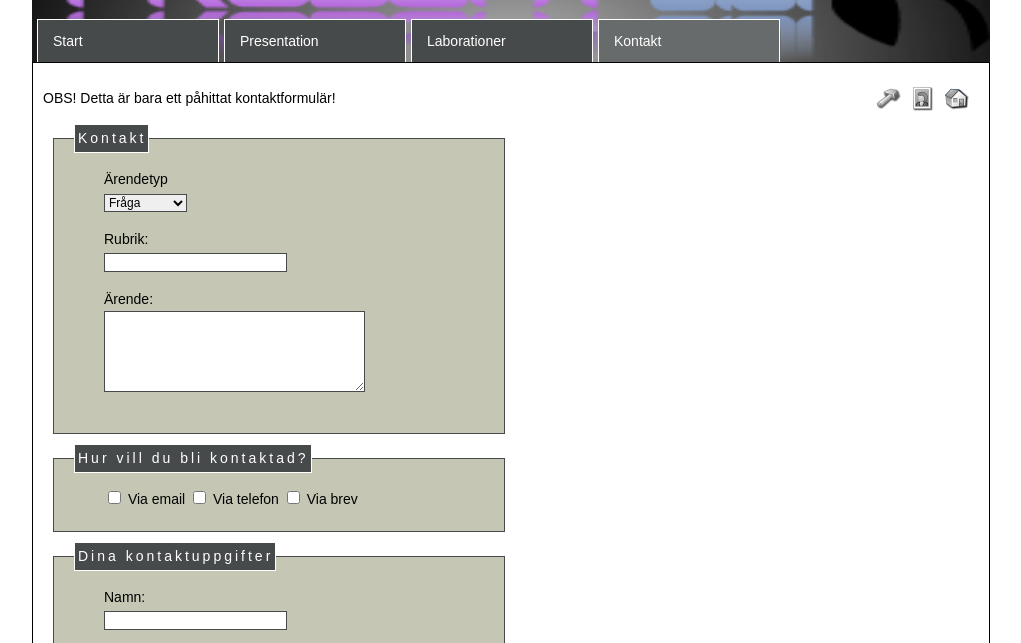
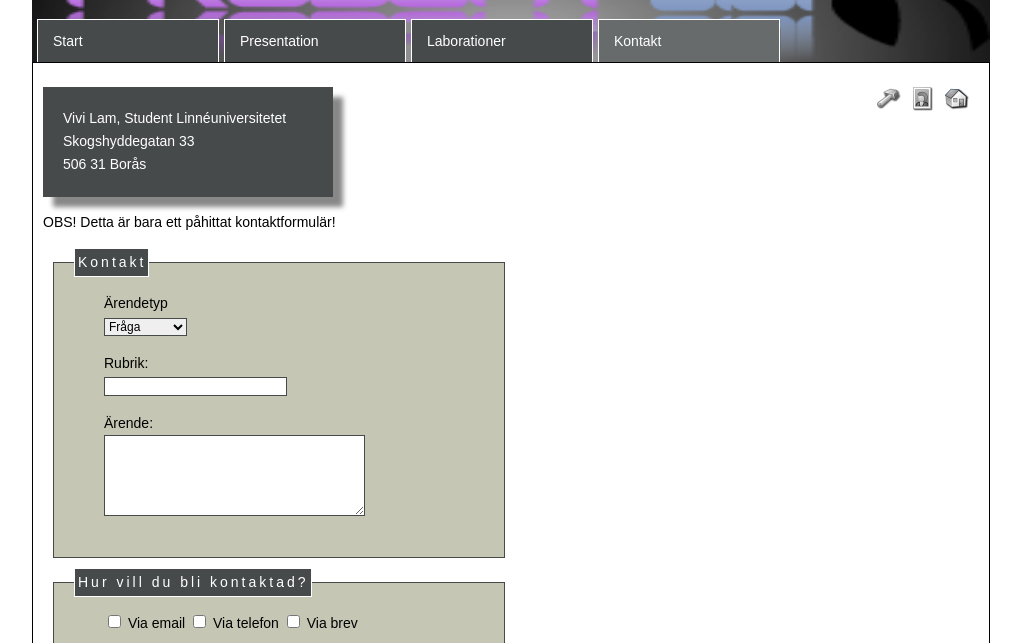
Before and after one commit to vl222cu/1ik415-laborationer, a plain HTML site: page pages/kontakt.html in a window 1280 px wide. Shown: the part 105-748 px from the top of the page, without its empty margins (129-1150 px from the left). Drawn offline with Linux system fonts and the light colour scheme; a web font is replaced by a local one.

Commit message:
lagt till hcard

```diff
--- a/css/style.css
+++ b/css/style.css
@@ -193,6 +193,16 @@ figcaption
     color: #FFF;
 }
 
+#hcard-Vivi-Lam
+{
+width:250px;
+height:70px;
+padding: 20px;
+background: #474A4A;
+color: #FFF;
+box-shadow: 10px 10px 5px #888888;
+}
+
 /*Användning av sprites*/
 #sprites-list a
 {
--- a/pages/kontakt.html
+++ b/pages/kontakt.html
@@ -35,6 +35,17 @@
         <li><a id="hammer-icon" href="laborationer.html">Laborationer</a></li>
     </ul>
     </div>
+
+<section id="hcard-Vivi-Lam" class="vcard">
+    <span class="given-name">Vivi</span>
+    <span class="family-name">Lam,</span>
+    <span class="org">Student Linnéuniversitetet</span>
+
+    <section class="adr">
+        <span class="street-address">Skogshyddegatan 33</span><br>
+        <span class="postal-code">506 31</span> <span class="locality">Borås</span>
+    </section>
+</section>
 
     <div>
     <p>OBS! Detta är bara ett påhittat kontaktformulär!</p>
```
